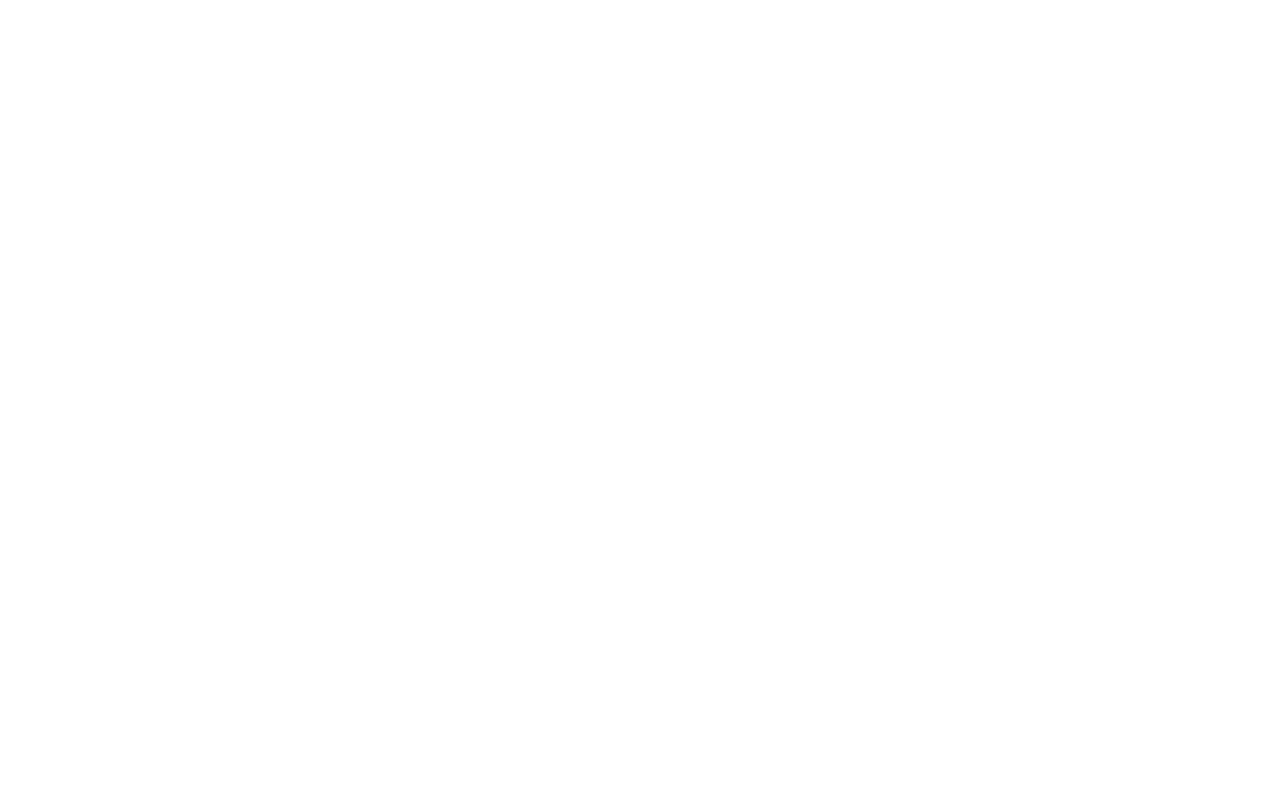
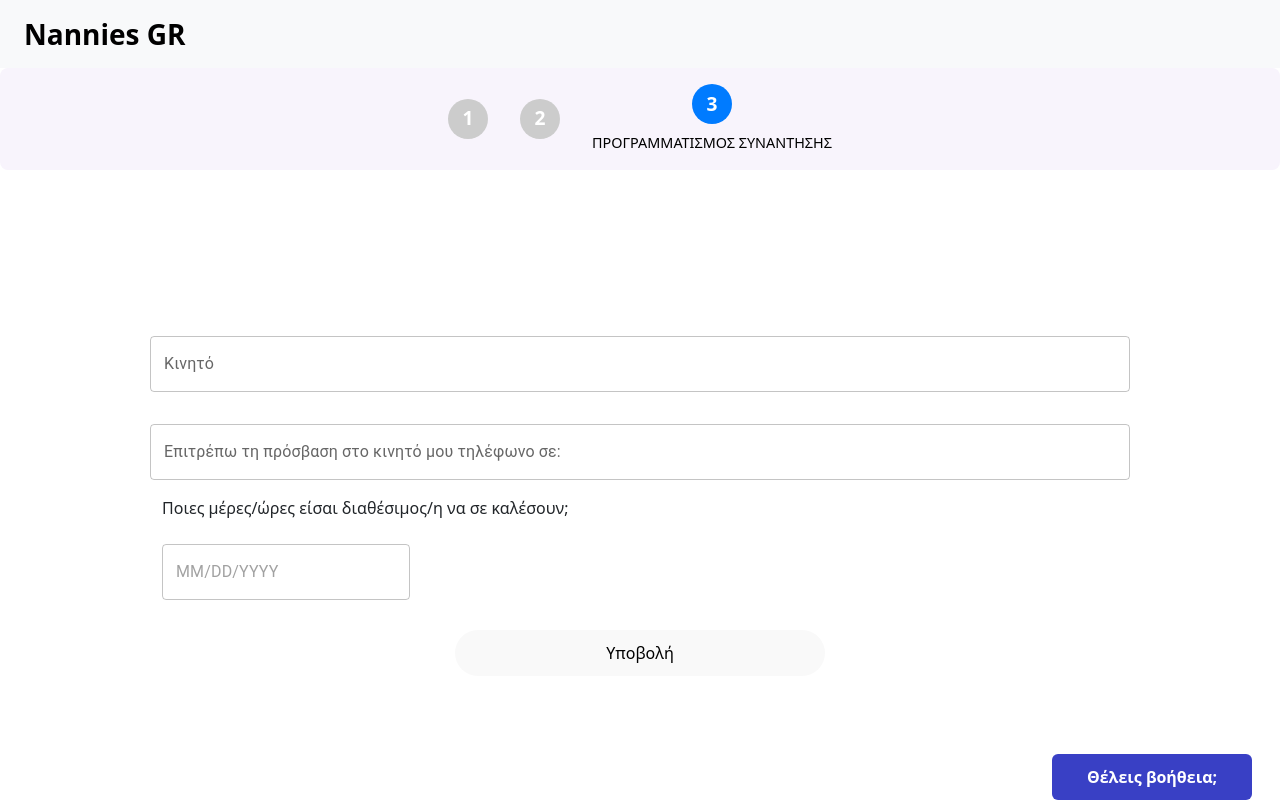
Before and after one commit to giannisz2/Website_Nannies, a React (Vite) app: page /ThirdStep in a window 1280 px wide. Before the commit this address had no page. Shown: the top 802 px of the page. Built offline with nearby package versions, Linux system fonts and the light colour scheme.

Commit message:
Second step and third step complete

```diff
--- a/src/App.jsx
+++ b/src/App.jsx
@@ -10,6 +10,8 @@
 import Test from './pages/test.jsx';
 import FirstStep from "./pages/nannies/FirstStep.jsx"
 import PersonalInfoDone from './pages/nannies/PersonalInfoDone.jsx';
+import SecondStep from './pages/nannies/SecondStep.jsx';
+import ThirdStep from './pages/nannies/ThirdStep.jsx';
 
 function App() {
   return (
@@ -25,6 +27,8 @@
           <Route path="/PersonalInfoDone" element={<PersonalInfoDone/>}/>
           <Route path="/FirstStep" element={<FirstStep/>}/>
           <Route path="/test" element={<Test/>}/>
+          <Route path="/SecondStep" element={<SecondStep/>}/>
+          <Route path="/ThirdStep" element={<ThirdStep/>}/>
         </Routes>
       </BrowserRouter>
     </>
--- a/src/components/layout/Datepicker.jsx
+++ b/src/components/layout/Datepicker.jsx
@@ -1,5 +1,4 @@
 import * as React from 'react';
-import dayjs from 'dayjs';
 import { DemoContainer } from '@mui/x-date-pickers/internals/demo';
 import { LocalizationProvider } from '@mui/x-date-pickers/LocalizationProvider';
 import { AdapterDayjs } from '@mui/x-date-pickers/AdapterDayjs';
@@ -12,7 +11,6 @@
     <LocalizationProvider dateAdapter={AdapterDayjs}>
       <DemoContainer components={['DatePicker', 'DatePicker']}>
         <DatePicker
-          label="Ημερομηνία Γέννησης"
           value={value}
           onChange={(newValue) => setValue(newValue)}
         />
--- a/src/pages/nannies/FirstStep.jsx
+++ b/src/pages/nannies/FirstStep.jsx
@@ -31,6 +31,7 @@
                         <TextField fullWidth label="Φύλο" type="text" className="my-3" />
                         </Col>
                         <Col>
+                        <p>Ημερομηνία γέννησης:</p>
                         <Datepicker/>
                         </Col>
                         <FormControl fullWidth className="my-3">
--- /dev/null
+++ b/src/pages/nannies/SecondStep.jsx
@@ -0,0 +1,79 @@
+import Logo from '../../components/buttons/Logo.jsx';
+import Footer from '../../components/layout/Footer.jsx';
+import HelpButton from '../../components/buttons/HelpButton.jsx';
+import { Row, Col } from 'react-bootstrap';
+import { Select, MenuItem, TextField, InputLabel, FormControl } from '@mui/material';
+import Datepicker from '../../components/layout/Datepicker.jsx';
+import '../../styles/SecondStep.css'
+
+export default function SecondStep() {
+    return (
+        <div className="profile-edit-nannies d-flex flex-column min-vh-100">
+            <HelpButton />
+            <Logo />
+            <div class="stepper">
+                <div class="step">
+                    <div class="circle">1</div>
+                </div>
+                <div class="step active">
+                    <div class="circle">2</div>
+                    <div class="label">ΔΗΜΙΟΥΡΓΙΑ ΑΓΓΕΛΙΑΣ & ΟΡΙΣΤΙΚΗ ΥΠΟΒΟΛΗ</div>
+                </div>
+                <div class="step">
+                    <div class="circle">3</div>
+                </div>
+            </div>
+            <div className="content flex-grow-1 d-flex align-items-center justify-content-center">
+                <Row className="row">
+                        <TextField fullWidth label="Διαθεσιμότητα" type="text" className="my-3" />
+                        <FormControl fullWidth className="my-3">
+                            <InputLabel>Χρόνος Απασχόλησης</InputLabel>
+                            <Select defaultValue="">
+                                <MenuItem value="Μερική">Τριτοβάθμια εκπαίδευση</MenuItem>
+                                <MenuItem value="Πλήρης">Δευτεροβάθμια εκπαίδευση</MenuItem>
+                            </Select>
+                        </FormControl>
+                        <TextField fullWidth label="Τοποθεσία" type="text" className="my-3" />
+                        <Col>
+                        <FormControl fullWidth className="my-3">
+                            <InputLabel>Έτη προϋπηρεσίας</InputLabel>
+                            <Select defaultValue="">
+                                <MenuItem value="1">Τριτοβάθμια εκπαίδευση</MenuItem>
+                                <MenuItem value="2">Δευτεροβάθμια εκπαίδευση</MenuItem>
+                                <MenuItem value="Άλλο">Άλλο</MenuItem>
+                            </Select>
+                        </FormControl>
+                        </Col>
+                        <Col>
+                        <TextField fullWidth label="Μέχρι πόσα παιδια μπορείτε να αναλάβετε ταυτόχρονα;" type="text" className="my-3" />
+                        </Col>
+                        <Row className='row'/>
+                        <Col>
+                        <FormControl fullWidth className="my-3">
+                            <InputLabel>Είστε διατεθειμένος να εργαστείτε σε σπίτι με κατοικίδια ζώα;</InputLabel>
+                            <Select defaultValue="">
+                                <MenuItem value="ΝΑΙ">Τριτοβάθμια εκπαίδευση</MenuItem>
+                                <MenuItem value="ΟΧΙ">Δευτεροβάθμια εκπαίδευση</MenuItem>
+                            </Select>
+                        </FormControl>
+                        </Col>
+                        <Col>
+                        <FormControl fullWidth className="my-3">
+                            <InputLabel>Είστε καπνιστής;</InputLabel>
+                            <Select defaultValue="">
+                                <MenuItem value="ΝΑΙ">Τριτοβάθμια εκπαίδευση</MenuItem>
+                                <MenuItem value="ΟΧΙ">Δευτεροβάθμια εκπαίδευση</MenuItem>
+                            </Select>
+                        </FormControl>
+                        </Col>
+                        <TextField fullWidth label="Λίγα λόγια για εσάς..." type="text" className="my-3" />
+                        <div className='buttons'>
+                            <button className="button-temp">Προσωρινή Αποθήκευση</button>
+                            <button className="button-apply">Υποβολή</button>
+                        </div>
+                </Row>
+            </div>
+            <Footer />
+        </div>
+    );
+}
--- /dev/null
+++ b/src/pages/nannies/ThirdStep.jsx
@@ -0,0 +1,41 @@
+import Logo from '../../components/buttons/Logo.jsx';
+import Footer from '../../components/layout/Footer.jsx';
+import HelpButton from '../../components/buttons/HelpButton.jsx';
+import { Row, Col } from 'react-bootstrap';
+import { Select, MenuItem, TextField, InputLabel, FormControl } from '@mui/material';
+import Datepicker from '../../components/layout/Datepicker.jsx';
+import '../../styles/ThirdStep.css'
+
+export default function ThirdStep() {
+    return (
+        <div className="profile-edit-nannies d-flex flex-column min-vh-100">
+            <HelpButton />
+            <Logo />
+            <div class="stepper">
+                <div class="step">
+                    <div class="circle">1</div>
+                </div>
+                <div class="step">
+                    <div class="circle">2</div>
+
+                </div>
+                <div class="step active">
+                    <div class="circle">3</div>
+                    <div class="label">ΠΡΟΓΡΑΜΜΑΤΙΣΜΟΣ ΣΥΝΑΝΤΗΣΗΣ</div>
+                </div>
+            </div>
+            <div className="content flex-grow-1 d-flex align-items-center justify-content-center">
+                <Row className="row">
+                        <TextField fullWidth label="Κινητό" type="text" className="my-3" />
+                        <TextField fullWidth label="Επιτρέπω τη πρόσβαση στο κινητό μου τηλέφωνο σε:" type="text" className="my-3" />
+                        <p>Ποιες μέρες/ώρες είσαι διαθέσιμος/η να σε καλέσουν;</p>
+                        <Datepicker/>
+                        <div className='buttons'>
+                            <button className="button-apply">Υποβολή</button>
+                        </div>
+                </Row>
+            </div>
+            <Footer />
+        </div>
+    );
+}
--- /dev/null
+++ b/src/styles/SecondStep.css
@@ -0,0 +1,79 @@
+#root{
+    width: 100%;
+}
+
+.stepper {
+    display: flex;
+    align-items: center;
+    justify-content: center;
+    gap: 2rem;
+    background-color: #f8f4fc;
+    padding: 1rem;
+    border-radius: 8px;
+}
+
+.step {
+    display: flex;
+    flex-direction: column;
+    align-items: center;
+    position: relative;
+}
+
+.step:not(:last-child)::after {
+    content: '';
+    position: absolute;
+    top: 50%;
+    right: -1.5rem;
+    height: 2px;
+    width: 3rem;
+    background-color: #ccc;
+    z-index: -1;
+}
+
+.step.active:not(:last-child)::after {
+    background-color: #007bff;
+}
+
+.circle {
+    width: 40px;
+    height: 40px;
+    border-radius: 50%;
+    background-color: #ccc;
+    display: flex;
+    align-items: center;
+    justify-content: center;
+    font-size: 1.2rem;
+    font-weight: bold;
+    color: white;
+    transition: background-color 0.3s ease;
+}
+
+.row{
+    margin: 150px;
+}
+
+.step.active .circle {
+    background-color: #007bff;
+}
+
+.label {
+    margin-top: 0.5rem;
+    font-size: 0.9rem;
+    color: black;
+}
+
+.buttons{
+    display: flex;
+    justify-content: center;
+}
+
+.paragraph{
+    text-align: center;
+    font-size: large;
+    font-style: italic;
+    margin-top: 50px;
+}
+
+.my-3{
+    margin-right: 100px;
+}
--- /dev/null
+++ b/src/styles/ThirdStep.css
@@ -0,0 +1,79 @@
+#root{
+    width: 100%;
+}
+
+.stepper {
+    display: flex;
+    align-items: center;
+    justify-content: center;
+    gap: 2rem;
+    background-color: #f8f4fc;
+    padding: 1rem;
+    border-radius: 8px;
+}
+
+.step {
+    display: flex;
+    flex-direction: column;
+    align-items: center;
+    position: relative;
+}
+
+.step:not(:last-child)::after {
+    content: '';
+    position: absolute;
+    top: 50%;
+    right: -1.5rem;
+    height: 2px;
+    width: 3rem;
+    background-color: #ccc;
+    z-index: -1;
+}
+
+.step.active:not(:last-child)::after {
+    background-color: #007bff;
+}
+
+.circle {
+    width: 40px;
+    height: 40px;
+    border-radius: 50%;
+    background-color: #ccc;
+    display: flex;
+    align-items: center;
+    justify-content: center;
+    font-size: 1.2rem;
+    font-weight: bold;
+    color: white;
+    transition: background-color 0.3s ease;
+}
+
+.row{
+    margin: 150px;
+}
+
+.step.active .circle {
+    background-color: #007bff;
+}
+
+.label {
+    margin-top: 0.5rem;
+    font-size: 0.9rem;
+    color: black;
+}
+
+.buttons{
+    display: flex;
+    justify-content: center;
+}
+
+.paragraph{
+    text-align: center;
+    font-size: large;
+    font-style: italic;
+    margin-top: 50px;
+}
+
+.my-3{
+    margin-right: 100px;
+}
```
